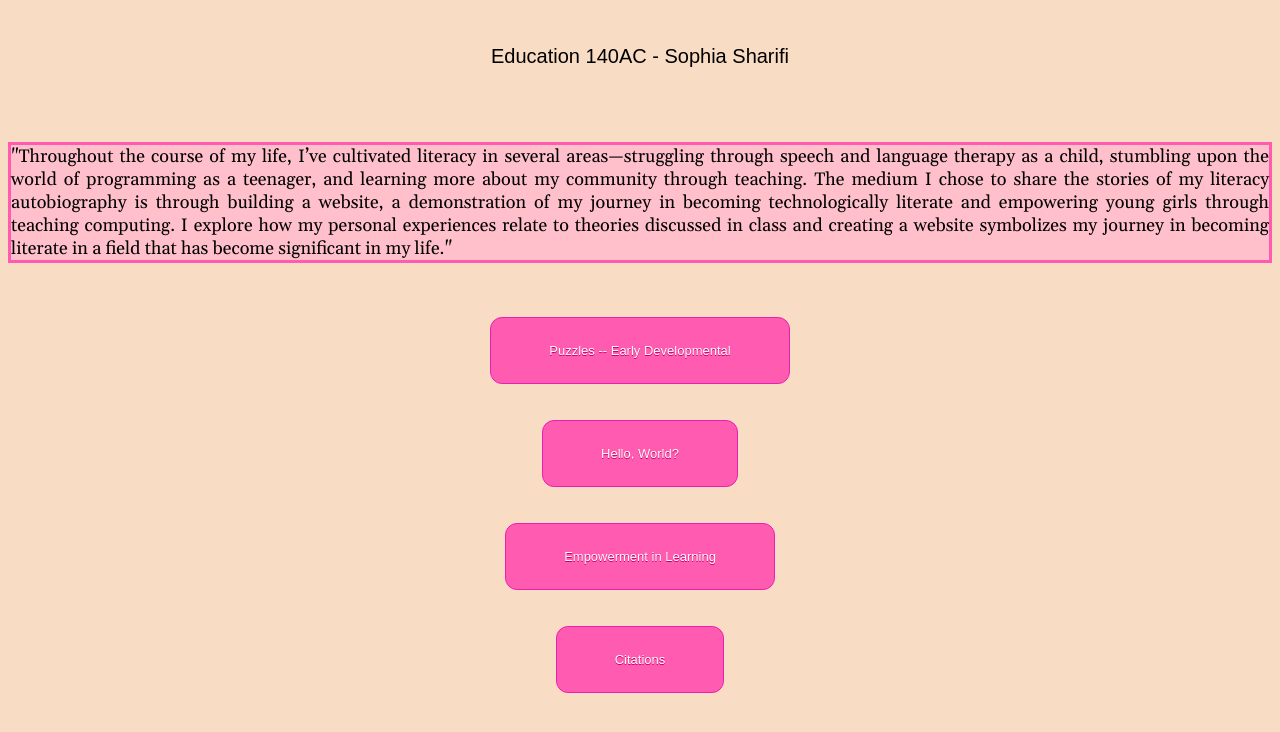
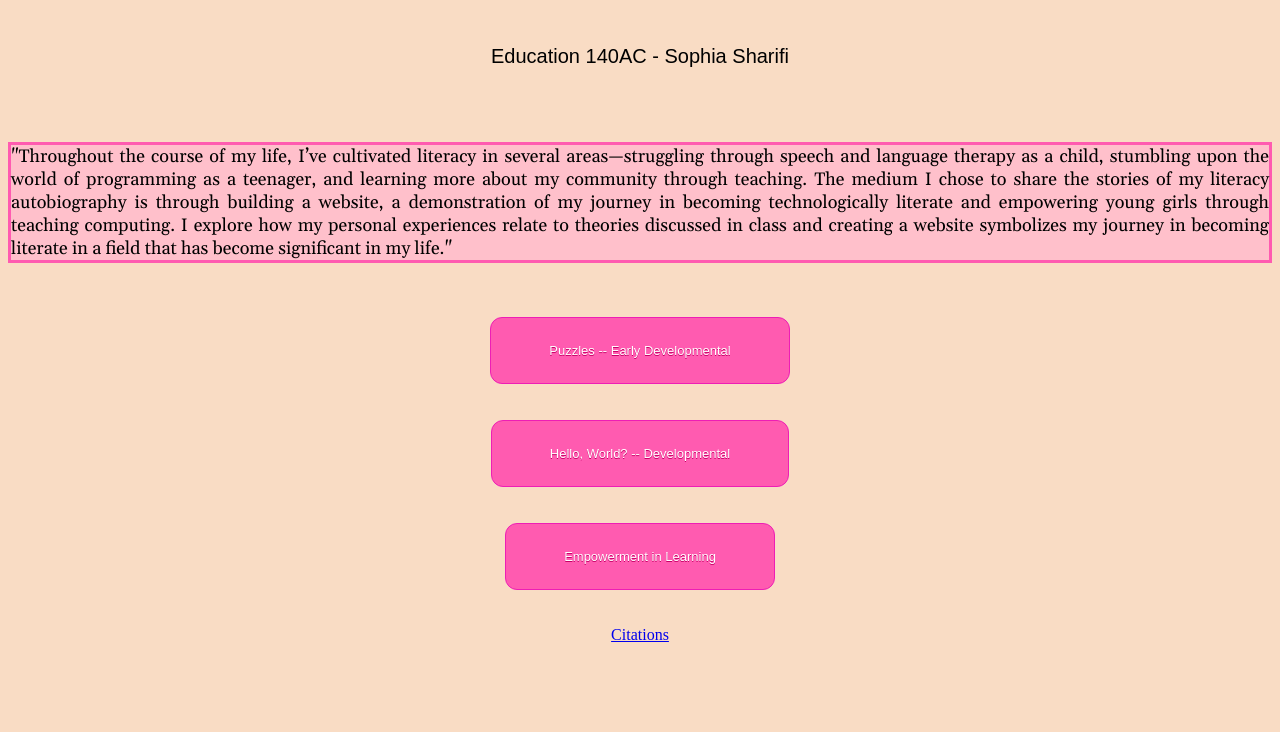
Before and after one commit to literacyproject-edu140/literacyproject-edu140.github.io, a plain HTML site: page index.html in a window 1280 px wide. Drawn offline with nearby package versions, Linux system fonts and the light colour scheme; a script that the page names is missing; a web font is replaced by a local one.

Commit message:
new changes 2

```diff
--- a/index.html
+++ b/index.html
@@ -21,11 +21,11 @@
       <div class = "center">
         <a href="early.html" class="myButton">Puzzles -- Early Developmental</a>
         <br><br><br>
-        <a href="https://google.com" class="myButton">Hello, World? </a>
+        <a href="https://google.com" class="myButton">Hello, World? -- Developmental</a>
         <br><br><br>
         <a href="https://google.com" class="myButton">Empowerment in Learning</a>
         <br><br><br>
-        <a href="https://google.com" class="myButton">Citations</a>
+        <a href="index.html">Citations</a>
       </div>
 
 
```
